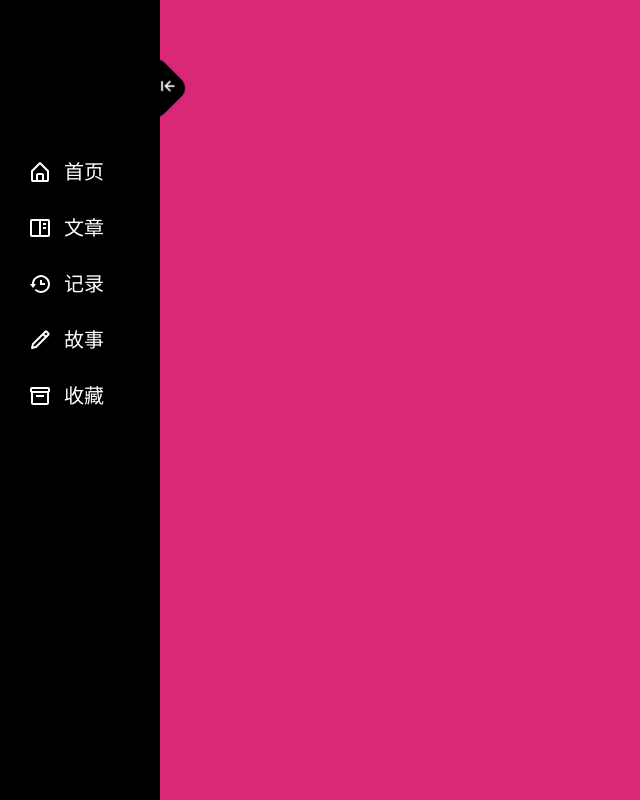
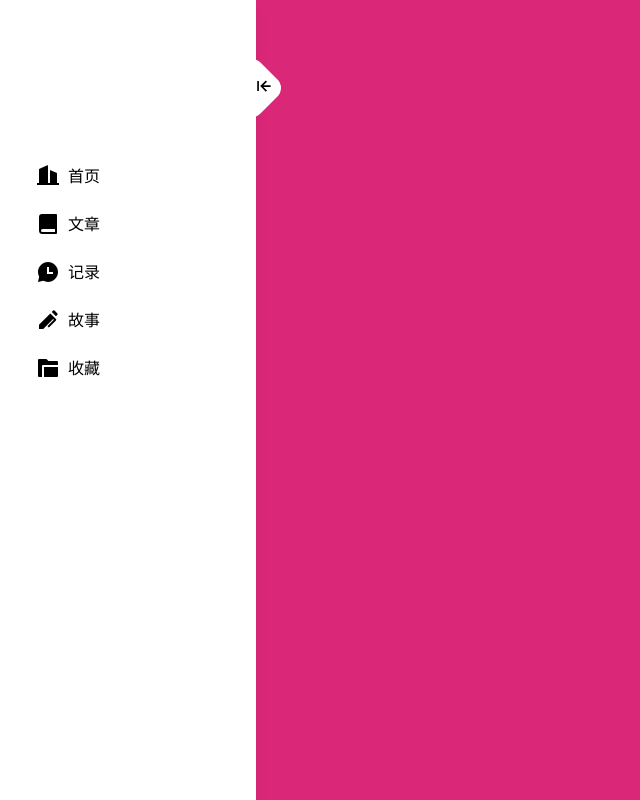
Before and after one commit to HessTina-YuI/yui-blog, a Next.js app: page /story in a window 1280 px wide. Shown: the whole page, without its empty margins (0-640 px from the left). Built offline with nearby package versions, Linux system fonts and the light colour scheme.

Commit message:
modify: 调整导航栏样式

```diff
--- a/components/Banner.tsx
+++ b/components/Banner.tsx
@@ -1,4 +1,5 @@
-import React, { useEffect, useState } from 'react';
+import React, { useEffect, useRef, useState } from 'react';
+import TaskInterval from '@/lib/TaskInterval';
 
 type ImageType = {
     img?: string
@@ -6,6 +7,7 @@ type ImageType = {
 
 const Banner: React.FC = () => {
 
+    const intervalRef = useRef<TaskInterval>();
     const [imgObj, setImgObj] = useState<Array<ImageType>>();
     const [selectImg, setSelectImg] = useState<number>(0);
 
@@ -22,13 +24,28 @@ const Banner: React.FC = () => {
         setImgObj(image);
     }, []);
 
+    useEffect(() => {
+        intervalRef.current = new TaskInterval(() => {
+            const length = imgObj?.length;
+            length ? setSelectImg(v => (v + 1) % length) : null;
+        }, 5000);
+        intervalRef.current?.start();
+
+        return () => {
+            intervalRef.current ? intervalRef.current?.stop() : null;
+        };
+
+    }, [imgObj?.length]);
+
     const selectImgClick = (index: number) => {
         setSelectImg(index);
+
+        intervalRef.current ? intervalRef.current?.reset() : null;
     };
 
     return (
         <>
-            <div className="relative w-full h-1/2">
+            <div className="relative w-full h-3/5">
                 {
                     imgObj?.map((item, index) =>
                         <div key={index} className={`w-full h-full rounded-2xl bg-no-repeat bg-center absolute
--- a/components/Navbar.tsx
+++ b/components/Navbar.tsx
@@ -1,19 +1,14 @@
-import React, { useState, useEffect } from 'react';
-import { useRouter } from 'next/router';
-import {
-    BiArrowToLeft, BiArrowToRight, BiHomeAlt,
-    BiBookContent, BiHistory, BiPencil, BiBox
-} from 'react-icons/bi';
+import React, { useEffect, useState } from 'react';
+import { BiArrowToLeft, BiArrowToRight } from 'react-icons/bi';
+import { RiBuilding2Fill, RiBookFill, RiChatHistoryFill, RiBallPenFill, RiFolder4Fill } from 'react-icons/ri';
 import NavbarItem from '@/components/NavbarItem';
-import { Url } from 'url';
 
 let waitAnimationEnd: boolean = true;
-const initWidth = 10;
-const narrowWidth = 5;
+const initWidth = 16;
+const narrowWidth = 4;
 
 const Navbar: React.FC = ({ children }) => {
 
-    const router = useRouter();
     const [navWidth, setNavWidth] = useState<number>(initWidth);
     const [navOpen, setNavOpen] = useState<boolean>(true);
     const [navMouseOn, setNavMouseOn] = useState<boolean>(false);
@@ -22,12 +17,9 @@ const Navbar: React.FC = ({ children }) => {
         navOpen ? setNavWidth(initWidth) : setNavWidth(narrowWidth);
     }, [navOpen]);
 
-    const navRouteClick = (url: Url | string) => {
-        router.replace(url).then(r => r ? null : console.error(`${url} is  ${r}`));
-    };
-
     const navOpenClick = () => {
         setNavOpen(!navOpen);
+        console.log('aaaaaa');
 
         setNavMouseOn(false);
         waitAnimationEnd = false;
@@ -47,39 +39,40 @@ const Navbar: React.FC = ({ children }) => {
     return (
         <>
             <nav
-                className="h-full px-6 fixed top-0 left-0 z-20 text-white text-2xl bg-black transition-all duration-500 overflow-visible"
+                className="h-full fixed top-0 left-0 z-20 bg-white shadow-lg text-black transition-all duration-500"
                 style={{ width: `${navWidth}rem` }} onMouseOver={navMouseOver} onMouseLeave={navMouseLeave}>
                 <div className="w-full h-32 mt-2 mb-4">
                     <div className="my-2 pl-1.5 rounded-lg flex items-center hover:cursor-pointer">
                     </div>
                 </div>
-                <div>
-                    <NavbarItem.Item navOpen={navOpen} title="首页" onClick={() => navRouteClick('/')}>
-                        <NavbarItem.Icon><BiHomeAlt/></NavbarItem.Icon>
+                <ul className="w-full">
+                    <NavbarItem.Item navOpen={navOpen} title="首页" url="/">
+                        <NavbarItem.Icon><RiBuilding2Fill/></NavbarItem.Icon>
                     </NavbarItem.Item>
-                    <NavbarItem.Item navOpen={navOpen} title="文章" onClick={() => navRouteClick('/article')}>
-                        <NavbarItem.Icon><BiBookContent/></NavbarItem.Icon>
+                    <NavbarItem.Item navOpen={navOpen} title="文章" url="/article">
+                        <NavbarItem.Icon><RiBookFill/></NavbarItem.Icon>
                     </NavbarItem.Item>
-                    <NavbarItem.Item navOpen={navOpen} title="记录" onClick={() => navRouteClick('/history')}>
-                        <NavbarItem.Icon><BiHistory/></NavbarItem.Icon>
+                    <NavbarItem.Item navOpen={navOpen} title="记录" url="/history">
+                        <NavbarItem.Icon><RiChatHistoryFill/></NavbarItem.Icon>
                     </NavbarItem.Item>
-                    <NavbarItem.Item navOpen={navOpen} title="故事" onClick={() => navRouteClick('/story')}>
-                        <NavbarItem.Icon><BiPencil/></NavbarItem.Icon>
+                    <NavbarItem.Item navOpen={navOpen} title="故事" url="/story">
+                        <NavbarItem.Icon><RiBallPenFill/></NavbarItem.Icon>
                     </NavbarItem.Item>
-                    <NavbarItem.Item navOpen={navOpen} title="收藏" onClick={() => navRouteClick('/collector')}>
-                        <NavbarItem.Icon><BiBox/></NavbarItem.Icon>
+                    <NavbarItem.Item navOpen={navOpen} title="收藏" url="/collector">
+                        <NavbarItem.Icon><RiFolder4Fill/></NavbarItem.Icon>
                     </NavbarItem.Item>
-                </div>
+                </ul>
             </nav>
             <div
                 className={`w-12 h-12 rounded-xl rotate-45 transition-all duration-500 ease-in-out hover:cursor-pointer
-                            fixed z-10 top-16 bg-black ${navMouseOn ? '-translate-x-7' : '-translate-x-14'}`}
+                        fixed z-30 top-16 bg-white ${navMouseOn ? '-translate-x-7' : '-translate-x-14'}`}
                 style={{ left: `${navWidth}rem` }} onMouseOver={navMouseOver} onMouseLeave={navMouseLeave}
                 onClick={navOpenClick}>
-                <div className="-rotate-45">
+                <div className={`-rotate-45 text-xl text-black transition-opacity duration-200
+                        ${navMouseOn ? 'opacity-100 delay-200' : 'opacity-0'}`}>
                     {navOpen ?
-                        <BiArrowToLeft className="text-xl text-white translate-x-4 translate-y-2"/> :
-                        <BiArrowToRight className="text-xl text-white translate-x-4 translate-y-2"/>
+                        <BiArrowToLeft className="translate-x-4 translate-y-2"/> :
+                        <BiArrowToRight className="translate-x-4 translate-y-2"/>
                     }
                 </div>
             </div>
--- a/components/NavbarItem.tsx
+++ b/components/NavbarItem.tsx
@@ -1,9 +1,11 @@
-import React, { MouseEventHandler, useMemo, useState } from 'react';
+import React, { useMemo, useState } from 'react';
+import Link from '@/components/Link';
+import { Url } from 'url';
 
 type ItemProps<T> = {
     navOpen: boolean
     title: string
-    onClick?: MouseEventHandler<T> | undefined;
+    url?: Url | string
 }
 
 const Icon: React.FC = ({ children }) => {
@@ -14,7 +16,7 @@ const Icon: React.FC = ({ children }) => {
     );
 };
 
-const Item: React.FC<ItemProps<any>> = ({ navOpen, title, onClick, children }) => {
+const Item: React.FC<ItemProps<any>> = ({ navOpen, title, url, children }) => {
 
     const item = useMemo(() => {
         let item = {
@@ -50,25 +52,29 @@ const Item: React.FC<ItemProps<any>> = ({ navOpen, title, onClick, children }) =
     };
 
     return (
-        <div className="w-full h-10 my-4 relative flex items-center">
-            <div className="w-full h-full my-4 pl-1 rounded-lg flex items-center
-                    hover:bg-white hover:text-black hover:cursor-pointer duration-500"
-                 onMouseOver={iconMouseOver} onMouseLeave={iconMouseLeave} onClick={onClick}>
-                {item.icon ? item.icon : null}
-                <span className={`whitespace-nowrap text-xl ml-3 transition-opacity duration-500
+        <li className={`border-l-4 relative transition-all duration-500 cursor-default
+                    ${iconMouseOn ? 'border-black bg-gray-400 text-white' : 'border-transparent bg-transparent text-black'}
+                    ${navOpen ? 'py-3 px-8' : 'py-3 px-4'}`}>
+            <div className="relative flex items-center">
+                <span className="text-2xl">{item.icon ? item.icon : null}</span>
+                <span className={`ml-2 whitespace-nowrap text-base transition-opacity duration-300
                         ${navOpen ? 'opacity-100' : 'opacity-0'}`}>
-                  {title}
+                    {title}
                 </span>
             </div>
+            <Link href={url ? url : '#'}>
+                <div className="w-full h-full bg-transparent absolute top-0 -left-1 hover:cursor-pointer"
+                     onMouseOver={iconMouseOver} onMouseLeave={iconMouseLeave}/>
+            </Link>
             {!navOpen ?
                 <div
-                    className={`p-2 bg-blue-400 rounded-lg whitespace-nowrap text-base transition-all duration-500
-                    ${iconMouseOn ? 'opacity-100 translate-x-2' : 'opacity-0 translate-x-0'}`}>
+                    className={`p-2 bg-white shadow-lg rounded-lg whitespace-nowrap text-black text-base transition-all duration-500 absolute top-1 left-14
+                        ${iconMouseOn ? 'opacity-100 translate-x-4' : 'opacity-0 translate-x-1'}`}>
                     {title}
                 </div>
                 : null
             }
-        </div>
+        </li>
     );
 };
 
--- a/components/SectionContainer.tsx
+++ b/components/SectionContainer.tsx
@@ -1,7 +1,7 @@
 import React from 'react';
 
 const SectionContainer: React.FC = ({ children }) => {
-    return <section className="w-full h-screen px-10 py-6">{children}</section>;
+    return <section className="w-full h-screen px-6 py-4 bg-gray-100">{children}</section>;
 };
 
 export default SectionContainer;
--- /dev/null
+++ b/lib/TaskInterval.ts
@@ -0,0 +1,42 @@
+// @ts-ignore
+import { NodeJS } from 'timers';
+
+class TaskInterval {
+    private readonly func: Function;
+    private time: number;
+
+    private interval: NodeJS.Timer | null;
+
+    constructor(func: Function, time: number) {
+        this.func = func;
+        this.time = time;
+    }
+
+    start() {
+        if (this.interval) {
+            clearInterval(this.interval);
+        }
+        this.interval = setInterval(this.func, this.time);
+
+        return this;
+    }
+
+    stop() {
+        if (this.interval) {
+            clearInterval(this.interval);
+        }
+        this.interval = null;
+
+        return this;
+    }
+
+    reset(newTime: number = this.time) {
+        this.time = newTime;
+        this.start();
+
+        return this;
+    }
+
+}
+
+export default TaskInterval;
```
